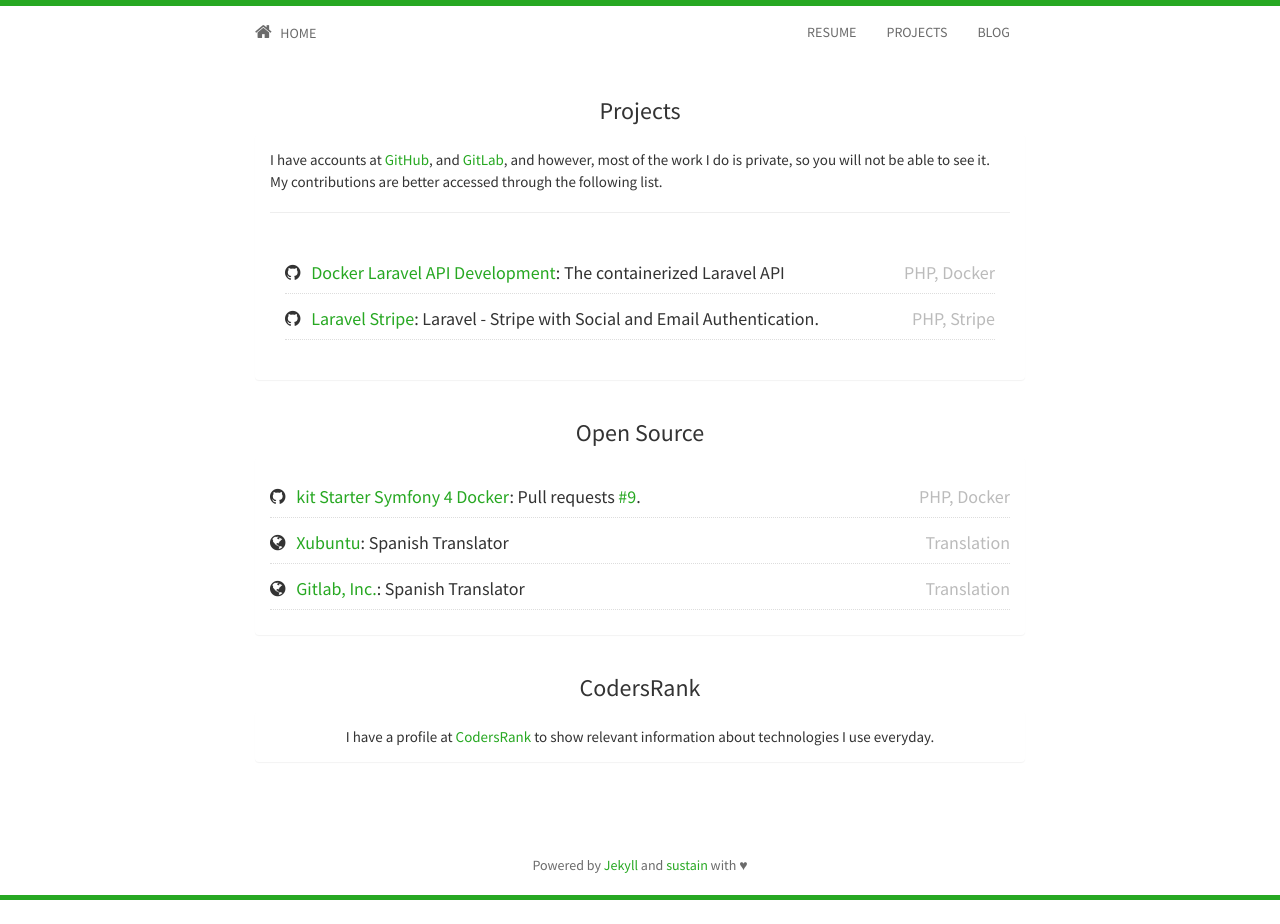
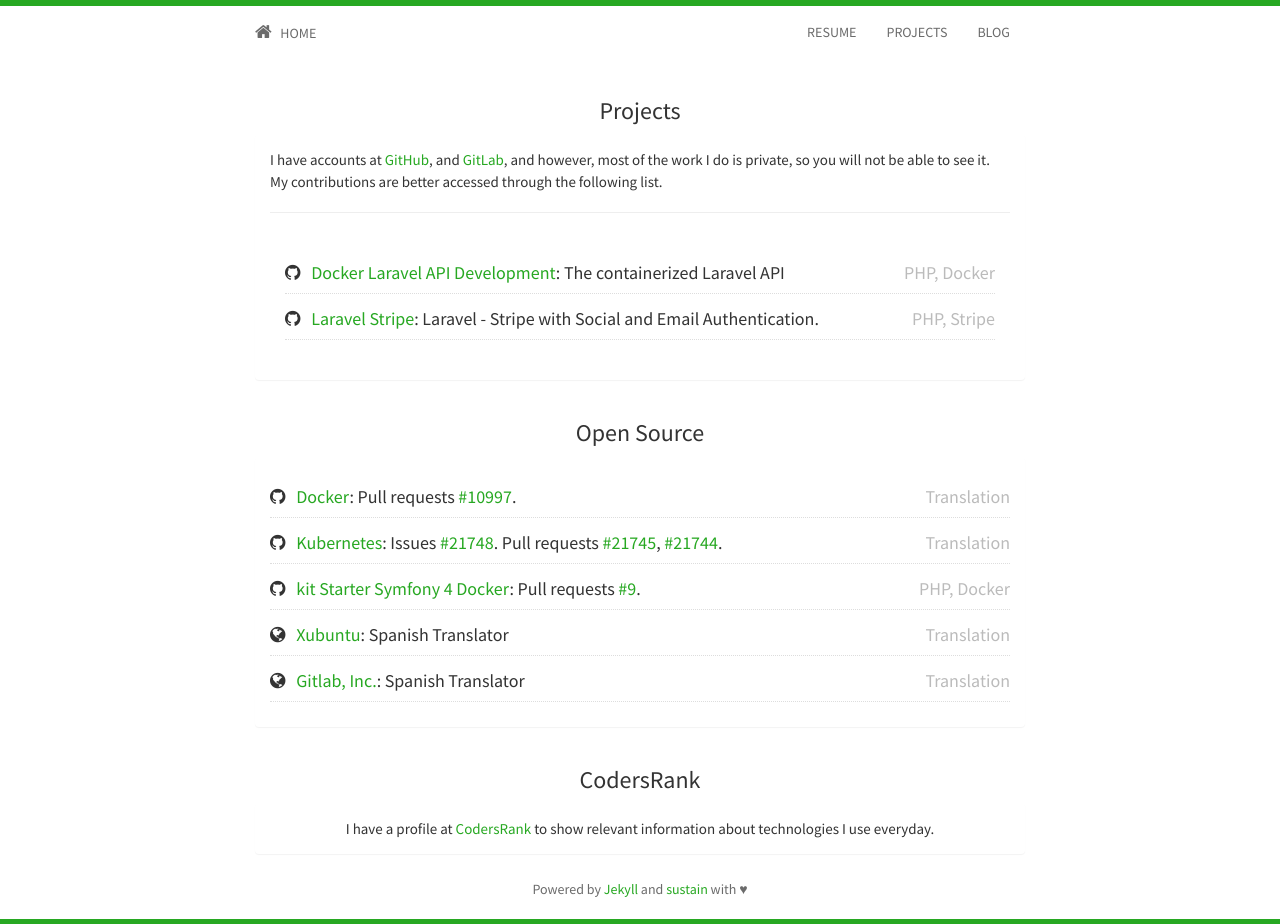
Before and after one commit to jfernancordova/jfernancordova.github.io, a Jekyll site: the page built from projects.html, in a window 1280 px wide. Built offline with Jekyll 4.4.1, drawn with Linux system fonts in a browser that asks for light colours; nearby versions of some CDN libraries; before the commit the page ends 900 px from its top, so only the background shows below that.

Commit message:
Adding contributions

```diff
--- a/_data/opensource.yml
+++ b/_data/opensource.yml
@@ -1,3 +1,17 @@
+- title: "Docker"
+  url: "https://github.com/docker/docker.github.io/"
+  issues: []
+  prs: [10997]
+  language: "Translation"
+  icon: github
+
+- title: "Kubernetes"
+  url: "https://github.com/kubernetes/website/"
+  issues: [21748]
+  prs: [21745, 21744]
+  language: "Translation"
+  icon: github
+
 - title: "kit Starter Symfony 4 Docker"
   url: "https://github.com/romaricp/kit-starter-symfony-4-docker/"
   prs: [9]
```
